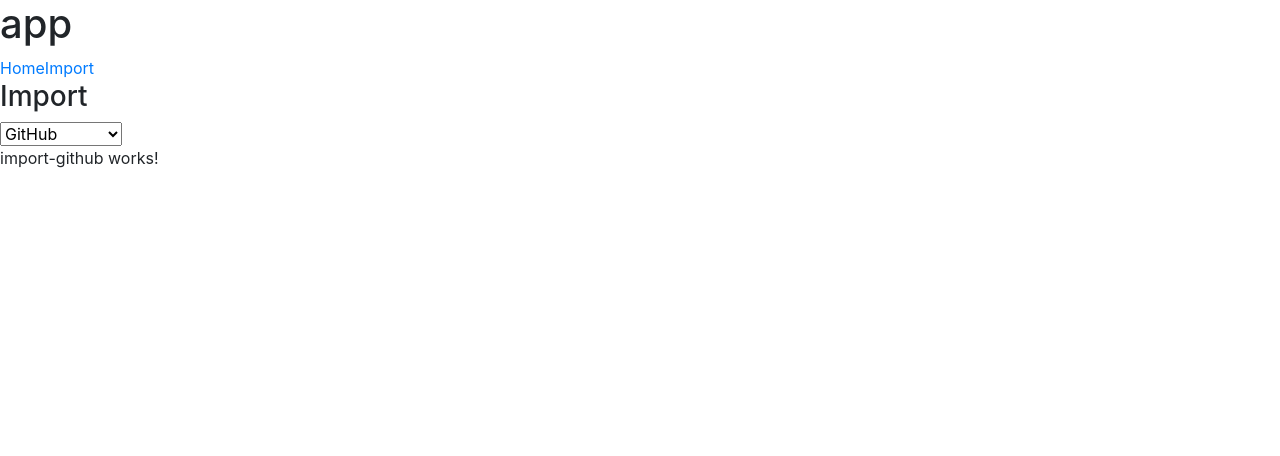
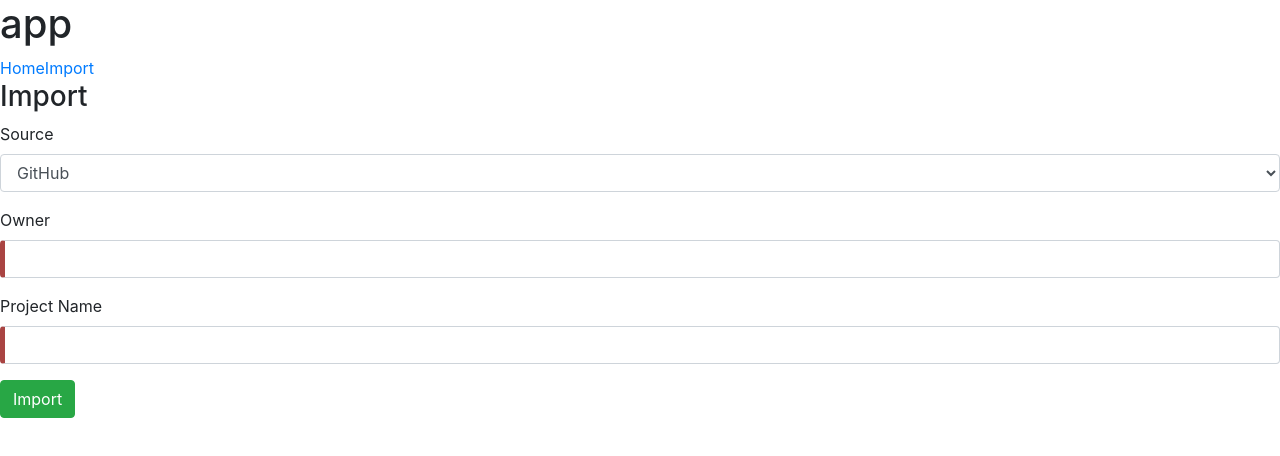
Before and after one commit to cse403trackforever/webapp, an Angular app: page /import in a window 1280 px wide. Shown: the top 456 px of the page. Built offline with nearby package versions, Linux system fonts and the light colour scheme.

Commit message:
Implement working form for import github component

```diff
--- a/src/app/import/import-github/import-github.component.html
+++ b/src/app/import/import-github/import-github.component.html
@@ -1,3 +1,26 @@
-<p>
-  import-github works!
-</p>
+<form (ngSubmit)="onSubmit()" #importForm="ngForm">
+  <div class="form-group">
+    <label for="ownerName">Owner</label>
+    <input type="text" class="form-control" id="ownerName"
+           required
+           [(ngModel)]="ownerName" name="ownerName"
+           #ownerNameRef="ngModel">
+    <div [hidden]="ownerNameRef.valid || ownerNameRef.pristine"
+         class="alert alert-danger">
+      Owner is required
+    </div>
+  </div>
+
+  <div class="form-group">
+    <label for="projectName">Project Name</label>
+    <input type="text" class="form-control" id="projectName" required
+           [(ngModel)]="projectName" name="projectName"
+           #projectNameRef="ngModel">
+    <div [hidden]="projectNameRef.valid || projectNameRef.pristine"
+         class="alert alert-danger">
+      Project name is required
+    </div>
+  </div>
+
+  <button type="submit" class="btn btn-success">Import</button>
+</form>
--- a/src/app/import/import-github/import-github.component.ts
+++ b/src/app/import/import-github/import-github.component.ts
@@ -1,4 +1,4 @@
-import { Component } from '@angular/core';
+import { Component, EventEmitter, Output } from '@angular/core';
 import { ImportGithubService } from '../import-github.service';
 
 @Component({
@@ -7,13 +7,24 @@ import { ImportGithubService } from '../import-github.service';
   styleUrls: ['./import-github.component.css']
 })
 export class ImportGithubComponent {
+  // emits the project ID after importing
+  @Output() complete = new EventEmitter<String>();
+
+  ownerName: String;
+  projectName: String;
 
   constructor(private importService: ImportGithubService) { }
+
+  onSubmit(): void {
+    this.importProject(this.ownerName, this.projectName);
+  }
 
   importProject(ownerName: String, projectName: String): void {
     this.importService.importProject(ownerName, projectName)
       .subscribe(project => {
         // TODO store the project
+        console.log(project);
+        this.complete.emit(project.id);
       });
   }
 }
--- a/src/app/import/import-page/import-page.component.html
+++ b/src/app/import/import-page/import-page.component.html
@@ -1,9 +1,15 @@
 <h3>Import</h3>
-<select [(ngModel)]="selectedItem" (ngModelChange)="onSelect($event)">
-  <option *ngFor="let option of options" [value]="option">{{option}}</option>
-</select>
+<form #typeForm="ngForm">
+  <div class="form-group">
+    <label for="sourceSelect">Source</label>
+    <select class="form-control" id="sourceSelect" name="sourceSelect"
+            [(ngModel)]="selectedItem" (ngModelChange)="onSelect($event)">
+      <option *ngFor="let option of options" [value]="option">{{option}}</option>
+    </select>
+  </div>
+</form>
 <div [ngSwitch]="selectedItem" #switch>
-  <app-import-github *ngSwitchCase="options[0]"></app-import-github>
+  <app-import-github *ngSwitchCase="options[0]" (complete)="onComplete($event)"></app-import-github>
   <p *ngSwitchCase="options[1]">TODO implement Google Code</p>
   <p *ngSwitchCase="options[2]">TODO implement JSON</p>
   <p *ngSwitchDefault>Select a source</p>
--- a/src/app/import/import-page/import-page.component.ts
+++ b/src/app/import/import-page/import-page.component.ts
@@ -1,4 +1,5 @@
 import { Component, OnInit } from '@angular/core';
+import { Router } from '@angular/router';
 
 @Component({
   selector: 'app-import-page',
@@ -15,7 +16,7 @@ export class ImportPageComponent implements OnInit {
 
   selectedItem = this.options[0];
 
-  constructor() { }
+  constructor(private router: Router) { }
 
   ngOnInit() {
   }
@@ -23,4 +24,8 @@ export class ImportPageComponent implements OnInit {
   onSelect(selection) {
     this.selectedItem = selection;
   }
+
+  onComplete(id: String) {
+    this.router.navigateByUrl(`project/${id}`);
+  }
 }
--- /dev/null
+++ b/src/assets/forms.css
@@ -0,0 +1,7 @@
+.ng-valid[required], .ng-valid.required  {
+  border-left: 5px solid #42A948; /* green */
+}
+
+.ng-invalid:not(form)  {
+  border-left: 5px solid #a94442; /* red */
+}
--- a/src/environments/environment.ts
+++ b/src/environments/environment.ts
@@ -6,5 +6,5 @@
 export const environment = {
   production: false,
   apiUrl: 'localhost:8080/trackforever', // TODO replace with local API
-  mockBackend: true,
+  mockBackend: false,
 };
--- a/src/styles.css
+++ b/src/styles.css
@@ -1,2 +1,3 @@
 /* You can add global styles to this file, and also import other style files */
 @import "~bootstrap/dist/css/bootstrap.css";
+@import "assets/forms.css";
```
